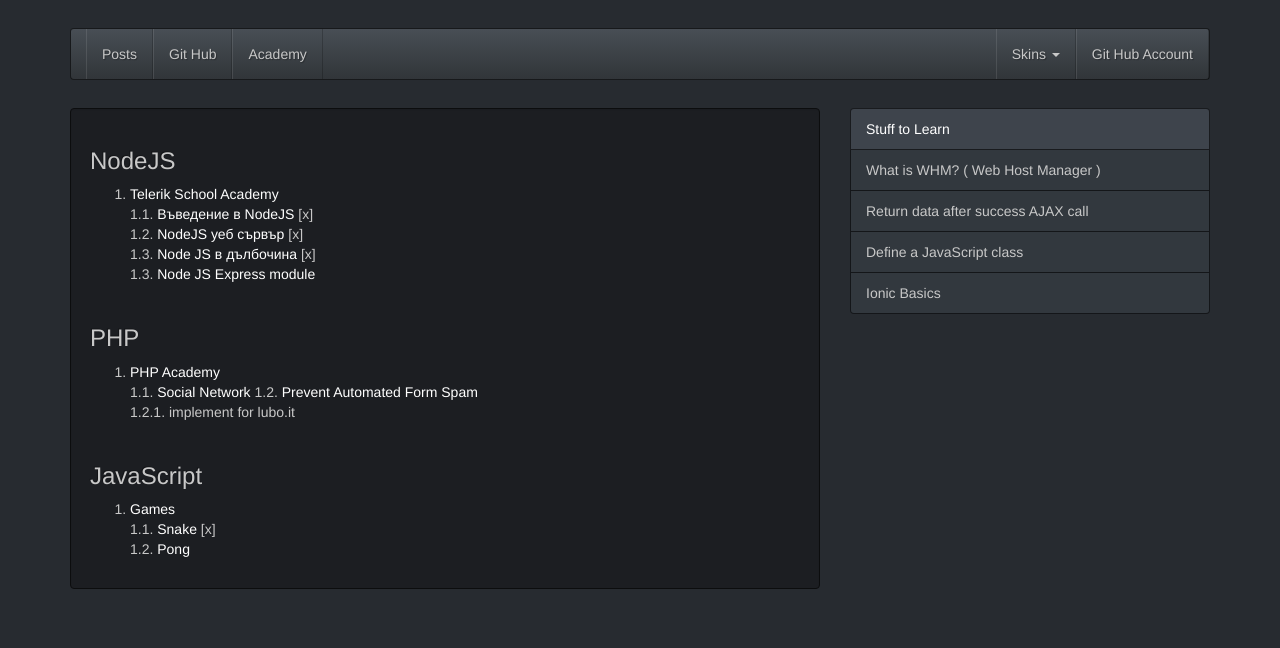
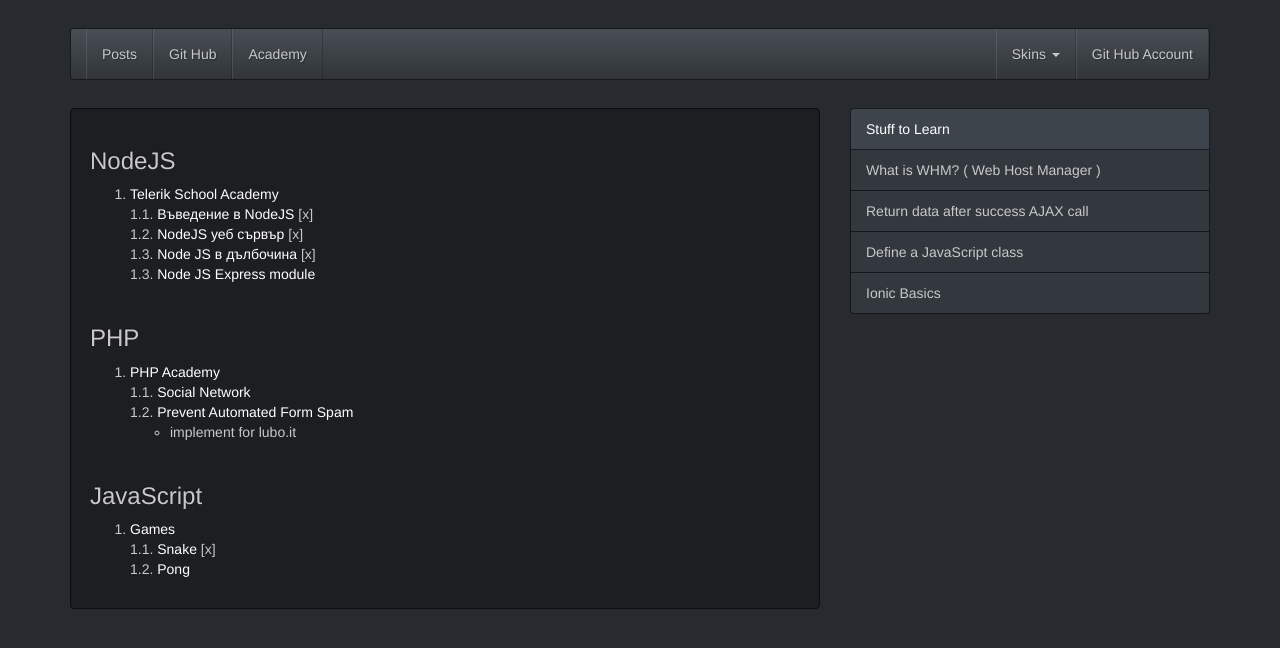
Before and after one commit to donvercety/donvercety.github.io, a Jekyll site: the page built from _posts/2014-12-28-stuff-to-learn.md, in a window 1280 px wide. Shown: the top 648 px of the page. Built offline with Jekyll 4.4.1, drawn with Linux system fonts in a browser that asks for light colours; nearby versions of some CDN libraries.

Commit message:
Update 2014-12-28-stuff-to-learn.md

```diff
--- a/_posts/2014-12-28-stuff-to-learn.md
+++ b/_posts/2014-12-28-stuff-to-learn.md
@@ -22,7 +22,7 @@
 1. [PHP Academy](https://www.youtube.com/channel/UCpOIUW62tnJTtpWFABxWZ8g)
 1.1. [Social Network](https://www.youtube.com/playlist?list=PLfdtiltiRHWEGcgVaEZQGoCNN4ye-5Hrc)
 1.2. [Prevent Automated Form Spam](https://www.youtube.com/watch?v=rYBomZIzrS4)
-1.2.1. implement for lubo.it
+ - implement for lubo.it
 
 ---
 
```
